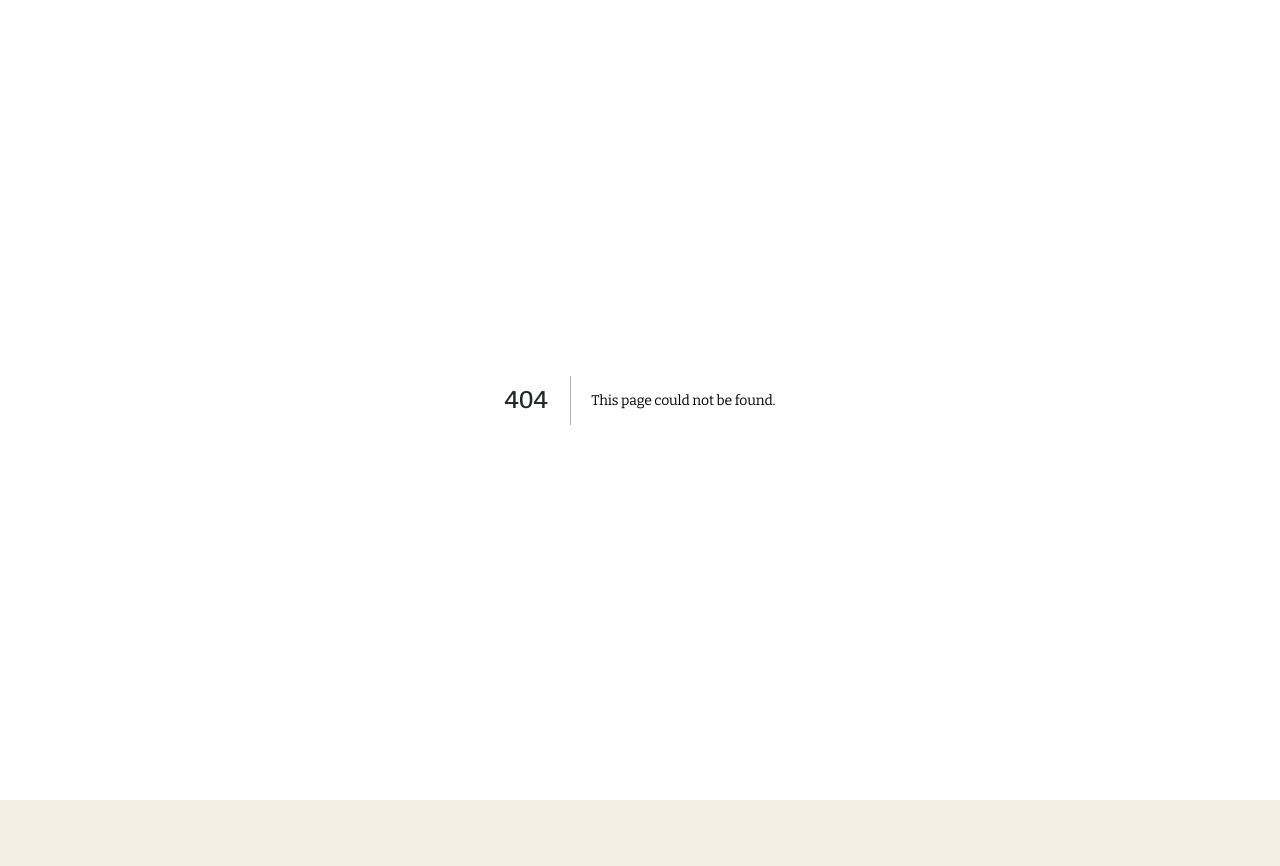
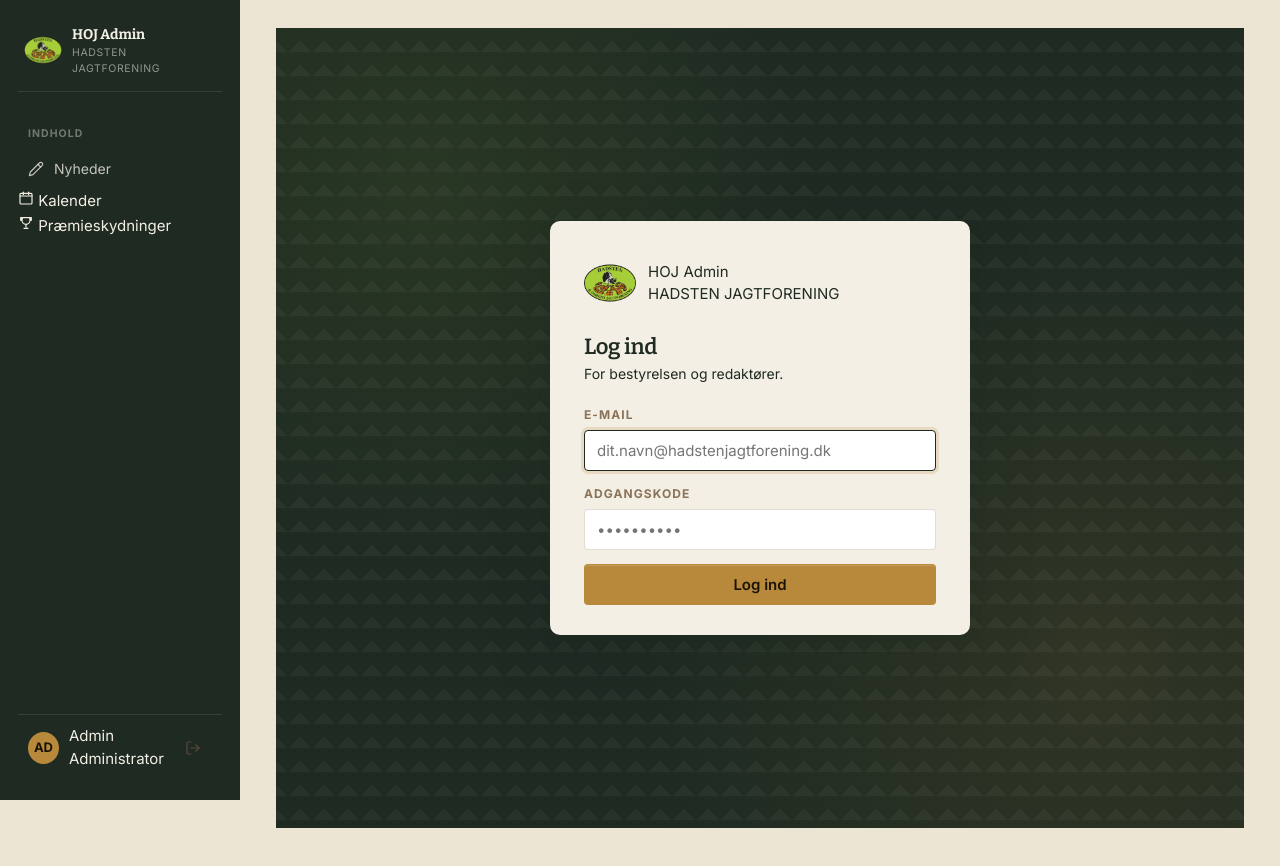
Before and after one commit to Hadsten-og-Omegns-Jagtforening/WebApp, a Next.js app: page /admin in a window 1280 px wide. Before the commit this address had no page. Shown: the top 866 px of the page. Before the commit the page ends 800 px from the top, so only its background shows below. Built offline with nearby package versions, Linux system fonts and the light colour scheme; no server answers.

Commit message:
feat: add admin login page

```diff
--- /dev/null
+++ b/app/admin/LoginForm.tsx
@@ -0,0 +1,48 @@
+'use client'
+
+import { useTransition } from 'react'
+import { signIn } from '@/lib/actions/auth'
+
+export default function LoginForm() {
+  const [isPending, startTransition] = useTransition()
+
+  function handleSubmit(e: React.FormEvent<HTMLFormElement>) {
+    e.preventDefault()
+    const fd = new FormData(e.currentTarget)
+    startTransition(async () => {
+      const result = await signIn(fd)
+      if (result?.error) {
+        window.location.href = '/admin?error=1'
+      }
+    })
+  }
+
+  return (
+    <form className="form" onSubmit={handleSubmit}>
+      <div className="fld">
+        <label htmlFor="email">E-mail</label>
+        <input
+          id="email"
+          name="email"
+          type="email"
+          placeholder="dit.navn@hadstenjagtforening.dk"
+          autoFocus
+          required
+        />
+      </div>
+      <div className="fld">
+        <label htmlFor="pw">Adgangskode</label>
+        <input
+          id="pw"
+          name="password"
+          type="password"
+          placeholder="••••••••••"
+          required
+        />
+      </div>
+      <button type="submit" className="btn primary lg block" disabled={isPending}>
+        {isPending ? 'Logger ind…' : 'Log ind'}
+      </button>
+    </form>
+  )
+}
--- /dev/null
+++ b/app/admin/page.tsx
@@ -0,0 +1,38 @@
+import Image from 'next/image'
+import { redirect } from 'next/navigation'
+import { createClient } from '@/lib/supabase/server'
+import LoginForm from './LoginForm'
+
+type Props = { searchParams: Promise<{ error?: string }> }
+
+export default async function AdminLoginPage({ searchParams }: Props) {
+  const supabase = await createClient()
+  const { data: { user } } = await supabase.auth.getUser()
+  if (user) redirect('/admin/nyheder')
+
+  const { error } = await searchParams
+
+  return (
+    <div className="login-bg">
+      <div className="login-card">
+        <div className="brand" style={{ marginBottom: 26 }}>
+          <Image src="/assets/logo-hoj.png" alt="HOJ" width={52} height={52} />
+          <div>
+            <div className="mark" style={{ fontSize: 15 }}>HOJ Admin</div>
+            <div className="sub">HADSTEN JAGTFORENING</div>
+          </div>
+        </div>
+        <h1 style={{ fontSize: 22, marginBottom: 4 }}>Log ind</h1>
+        <p style={{ fontSize: 14, marginBottom: 22 }}>
+          For bestyrelsen og redaktører.
+        </p>
+        {error && (
+          <div style={{ color: 'var(--danger)', background: 'rgba(220,53,69,0.08)', padding: '10px 14px', borderRadius: 6, marginBottom: 16, fontSize: 14 }}>
+            Forkert e-mail eller adgangskode.
+          </div>
+        )}
+        <LoginForm />
+      </div>
+    </div>
+  )
+}
```
